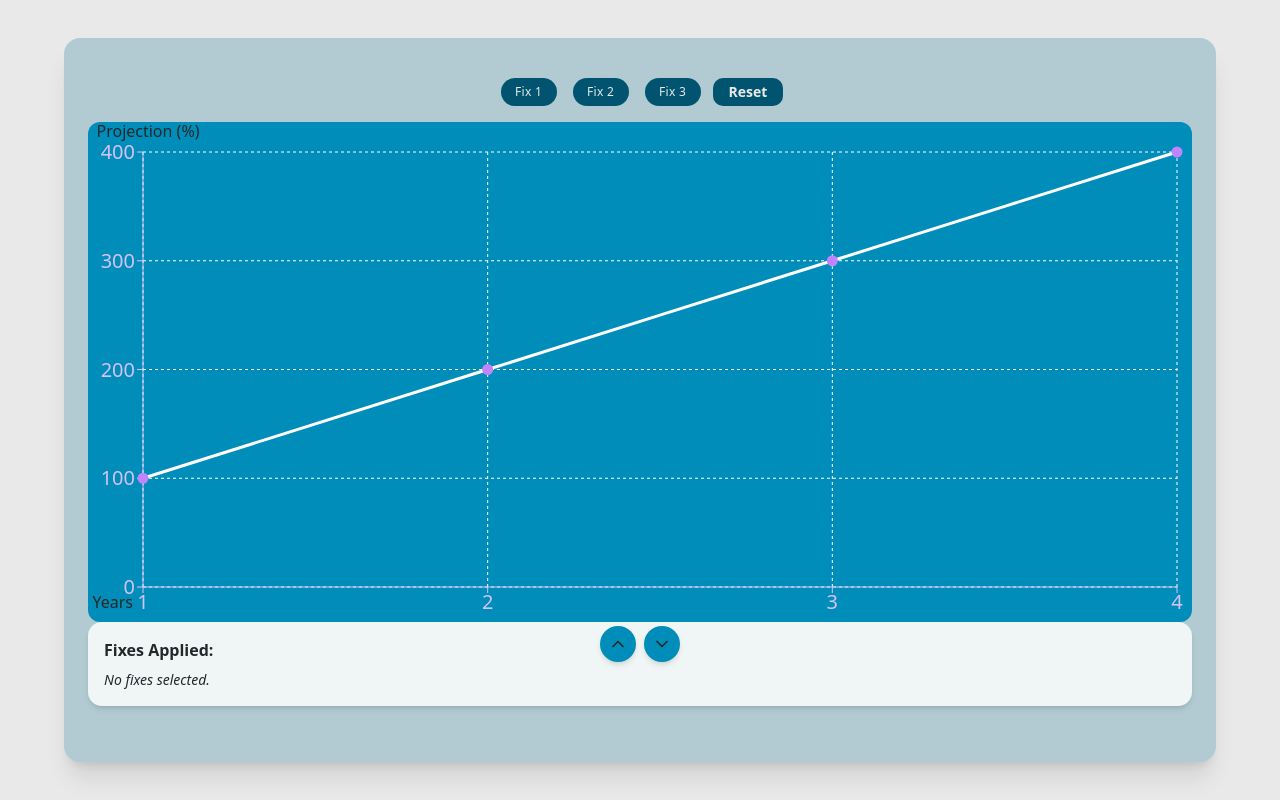
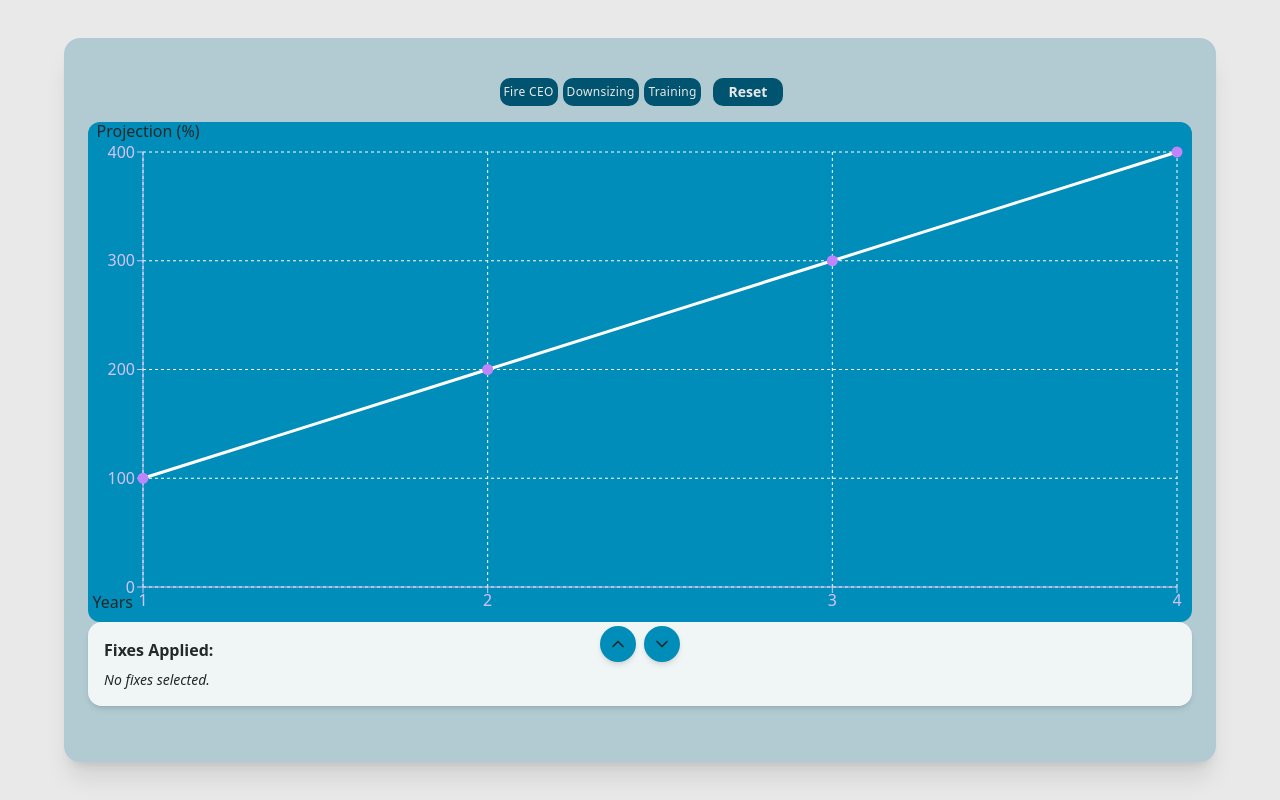
Before and after one commit to mousashah13/youeye, a Next.js app: page / in a window 1280 px wide. Built offline with nearby package versions, Linux system fonts and the light colour scheme.

Commit message:
font size/button size fixes and change fix names

```diff
--- a/src/app/page.tsx
+++ b/src/app/page.tsx
@@ -33,17 +33,17 @@ const fixEffects = {
 const buttons = [
   {
     id: "fix-1",
-    label: "Fix 1",
+    label: "Fire CEO",
     description: "Description 1: +5% effect"
   },
   {
     id: "fix-2",
-    label: "Fix 2",
+    label: "Downsizing",
     description: "Description 2: -3% effect"
   },
   {
     id: "fix-3",
-    label: "Fix 3",
+    label: "Training",
     description: "Description 3: +10% effect"
   }
 ];
@@ -122,7 +122,7 @@ export default function Home() {
                 whileHover={{ boxShadow: "0px 0px 10px #f5c542" }}
                 transition={{ type: "spring", stiffness: 300 }}
                 onClick={() => handleFixClick(btn.id)}
-                className={`w-14 h-7 text-xs font-medium rounded-xl transition-all tracking-wide ${
+                className={`w-flex h-7 text-xs font-medium rounded-lg px-1 transition-all tracking-wide ${
                   activeFixes.includes(btn.id)
                     ? "bg-yellow-400 text-black ring-2 ring-yellow-300"
                     : "bg-[#00546f] text-[#e9e9e9] hover:bg-black hover:text-white"
@@ -209,7 +209,7 @@ export default function Home() {
                       fill: "#23282a",
 
                     }}
-                    tick={{ fontSize: 20, fill: "#d6c2f7" }}
+                    tick={{ fontSize: 16, fill: "#d6c2f7" }}
                   />
 
                   {/* 🔼 Y Axis */}
@@ -225,12 +225,12 @@ export default function Home() {
                       dy: -5,
                       fill: "#23282a",
                     }}
-                    tick={{ fontSize: 20, fill: "#d6c2f7" }}
+                    tick={{ fontSize: 16, fill: "#d6c2f7" }}
                   />
 
                   {/* 🪄 Tooltip on hover */}
                   <Tooltip
-                    contentStyle={{ backgroundColor: "#2f0a43", border: "1px solid #6a0dad", color: "#ffffff"}}
+                    contentStyle={{ backgroundColor: "#2f0a43", border: "1px solid #6a0dad", color: "#ffffff", fontSize: 16}}
                     itemStyle={{ color: "#ffffff" }}
                   />
 
```
